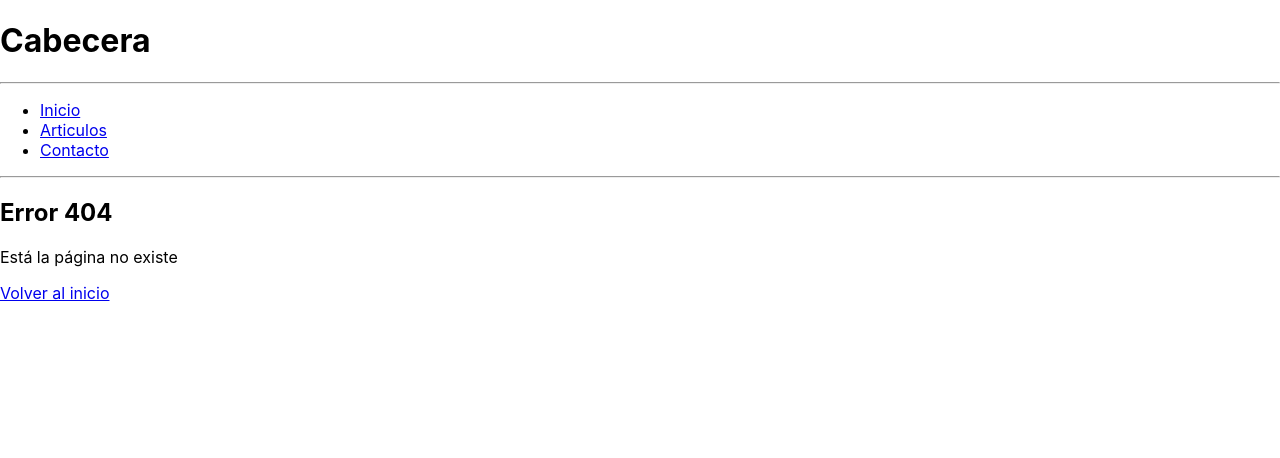
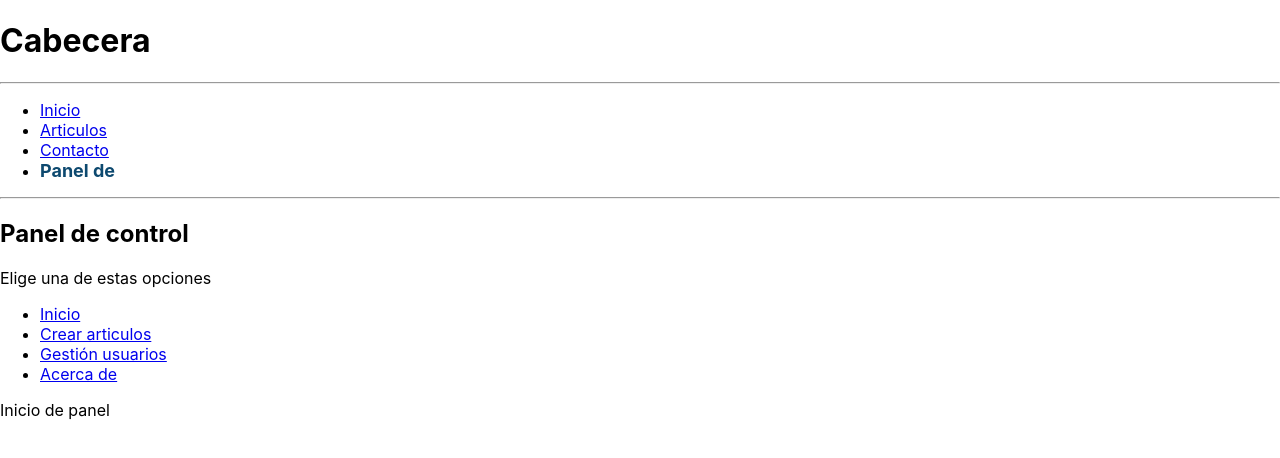
Before and after one commit to Carlos2693/master-react, a React (Create React App) app in the folder 07-routes/: page /panel in a window 1280 px wide. Before the commit this address had no page. Shown: the top 458 px of the page. Built offline with nearby package versions, Linux system fonts and the light colour scheme.

Commit message:
subroutes & nested routes

```diff
--- /dev/null
+++ b/07-routes/src/components/PanelControl.js
@@ -0,0 +1,35 @@
+import React from 'react'
+import { Outlet, NavLink } from 'react-router-dom'
+
+export const PanelControl = () => {
+  return (
+    <div>
+      <h1>Panel de control</h1>
+      <p>Elige una de estas opciones</p>
+      <nav>
+        <ul>
+          <li>
+            <NavLink to='/panel/inicio'>Inicio</NavLink>
+          </li>
+
+          <li>
+            <NavLink to='/panel/crear-articulos'>Crear articulos</NavLink>
+          </li>
+
+          <li>
+            <NavLink to='/panel/gestion-usuarios'>Gestión usuarios</NavLink>
+          </li>
+
+          <li>
+            <NavLink to='/panel/acerca-de'>Acerca de</NavLink>
+          </li>
+        </ul>
+      </nav>
+
+      {/* Quiero cargar aqui los componentes de las subrutas */}
+      <div>
+        <Outlet />
+      </div>
+    </div>
+  )
+}
--- /dev/null
+++ b/07-routes/src/components/panel/Acerca.js
@@ -0,0 +1,7 @@
+import React from 'react'
+
+export const Acerca = () => {
+  return (
+    <div>Acerca</div>
+  )
+}
--- /dev/null
+++ b/07-routes/src/components/panel/Crear.js
@@ -0,0 +1,7 @@
+import React from 'react'
+
+export const Crear = () => {
+  return (
+    <div>Crear</div>
+  )
+}
--- /dev/null
+++ b/07-routes/src/components/panel/Gestion.js
@@ -0,0 +1,7 @@
+import React from 'react'
+
+export const Gestion = () => {
+  return (
+    <div>Gestion</div>
+  )
+}
--- /dev/null
+++ b/07-routes/src/components/panel/Inicio.js
@@ -0,0 +1,7 @@
+import React from 'react'
+
+export const InicioPanel = () => {
+  return (
+    <div>Inicio de panel</div>
+  )
+}
--- a/07-routes/src/routers/RouterPrincipal.js
+++ b/07-routes/src/routers/RouterPrincipal.js
@@ -4,7 +4,12 @@ import { Articulos } from '../components/Articulos'
 import { Contacto } from '../components/Contacto'
 import { Error } from '../components/Error'
 import { Inicio } from '../components/Inicio'
+import { PanelControl } from '../components/PanelControl'
 import { Persona } from '../components/Persona'
+import { InicioPanel } from '../components/panel/Inicio'
+import { Crear } from '../components/panel/Crear'
+import { Gestion } from '../components/panel/Gestion'
+import { Acerca } from '../components/panel/Acerca'
 
 export const RouterPrincipal = () => {
   return (
@@ -35,6 +40,13 @@ export const RouterPrincipal = () => {
                 ({isActive}) => isActive ? "active" : ""
               }>Contacto</NavLink>
           </li>
+          <li>
+            <NavLink
+              to='/panel'
+              className={
+                ({isActive}) => isActive ? "active" : ""
+              }>Panel de</NavLink>
+          </li>
         </ul>
       </nav>
       <hr />
@@ -49,6 +61,16 @@ export const RouterPrincipal = () => {
           <Route path='/persona/:name' element={<Persona />} />
           <Route path='/persona' element={<Persona />} />
           <Route path='/redirigir' element={<Navigate to='/persona/vanne/hernandez' />} />
+
+
+          <Route path='/panel/*' element={<PanelControl />}>
+              <Route index element={<InicioPanel />}/>
+              <Route path='inicio' element={<InicioPanel />}/>
+              <Route path='crear-articulos' element={<Crear />}/>
+              <Route path='gestion-usuarios' element={<Gestion />}/>
+              <Route path='acerca-de' element={<Acerca />}/>
+          </Route>
+
           <Route path='*' element={<Error />} />
         </Routes>
       </section>
```
